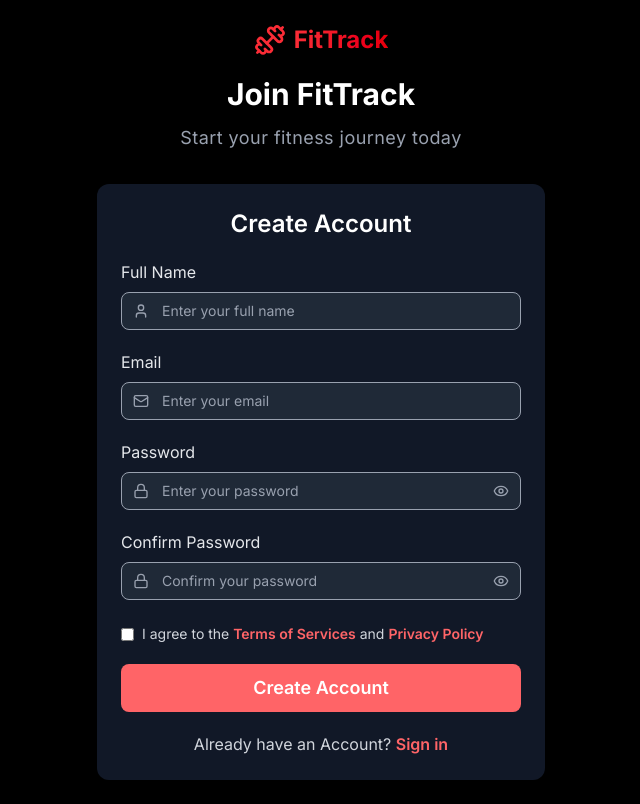
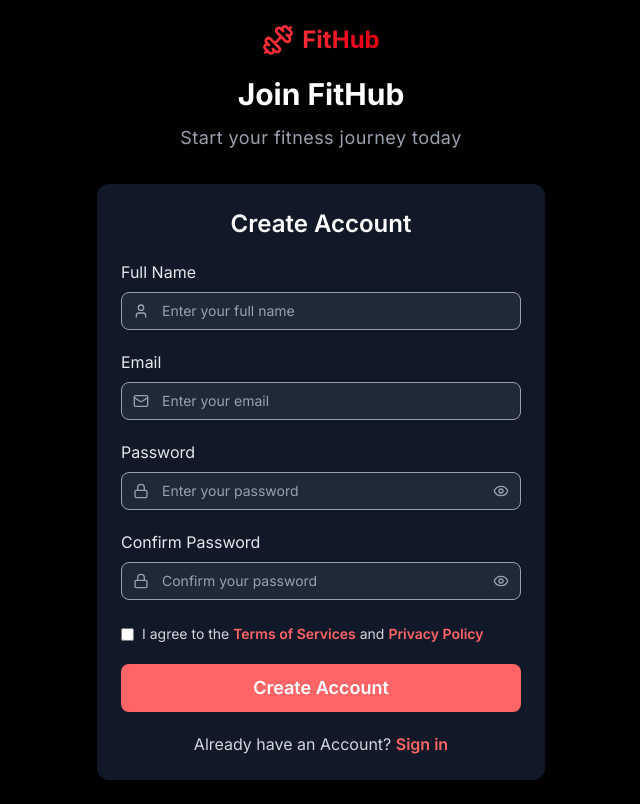
Before and after one commit to Abhay212121/fitness-ai, a React (Vite) app: page /register in a window 1280 px wide. Shown: the whole page, without its empty margins (319-959 px from the left). Built offline with nearby package versions, Linux system fonts and the light colour scheme.

Commit message:
changed the website name.

```diff
--- a/src/components/Login/Login.jsx
+++ b/src/components/Login/Login.jsx
@@ -67,7 +67,7 @@ export const Login = () => {
         >
           <Dumbbell className="h-8 w-8 text-red-500" />
           <span className="text-2xl font-bold bg-gradient-to-r from-red-500 to-red-600 bg-clip-text text-transparent">
-            FitTrack
+            FitHub
           </span>
         </div>
         <p className="text-white font-bold text-3xl">Welcome Back</p>
--- a/src/components/Login/Signup.jsx
+++ b/src/components/Login/Signup.jsx
@@ -76,10 +76,10 @@ export const Signup = () => {
         >
           <Dumbbell className="h-8 w-8 text-red-500" />
           <span className="text-2xl font-bold bg-gradient-to-r from-red-500 to-red-600 bg-clip-text text-transparent">
-            FitTrack
+            FitHub
           </span>
         </div>
-        <p className="text-white font-bold text-3xl">Join FitTrack</p>
+        <p className="text-white font-bold text-3xl">Join FitHub</p>
         <p className="text-gray-400 tracking-wide text-lg">
           Start your fitness journey today
         </p>
--- a/src/components/partials/Footer.jsx
+++ b/src/components/partials/Footer.jsx
@@ -15,7 +15,7 @@ export const Footer = () => {
           <div className="flex items-center gap-2">
             <Dumbbell className="h-6 w-6 text-red-500" />
             <span className="text-xl font-bold bg-gradient-to-r from-red-500 to-orange-500 bg-clip-text text-transparent">
-              FitTrack
+              FitHub
             </span>
           </div>
 
@@ -27,7 +27,7 @@ export const Footer = () => {
 
           {/* Copyright */}
           <div className="flex items-center gap-1 text-sm text-gray-500">
-            <span>© 2025 FitTrack. Made by Abhay</span>
+            <span>© 2025 FitHub. Made by Abhay</span>
             <span>for your wellbeing.</span>
           </div>
 
--- a/src/components/partials/Header.jsx
+++ b/src/components/partials/Header.jsx
@@ -35,7 +35,7 @@ const Header = () => {
             >
               <Dumbbell className="h-8 w-8 text-red-500" />
               <span className="text-2xl font-bold bg-gradient-to-r from-red-500 to-red-600 bg-clip-text text-transparent">
-                FitTrack
+                FitHub
               </span>
             </motion.div>
           </Link>
```
